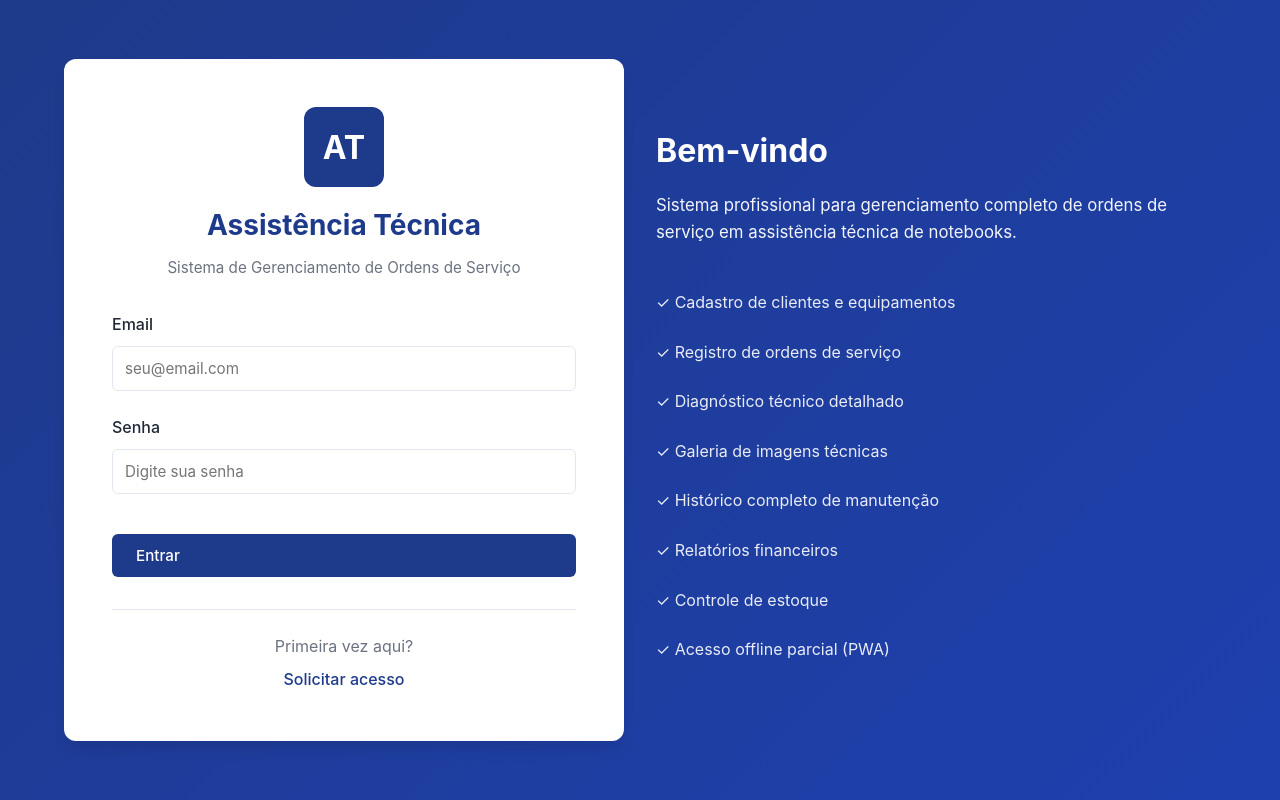
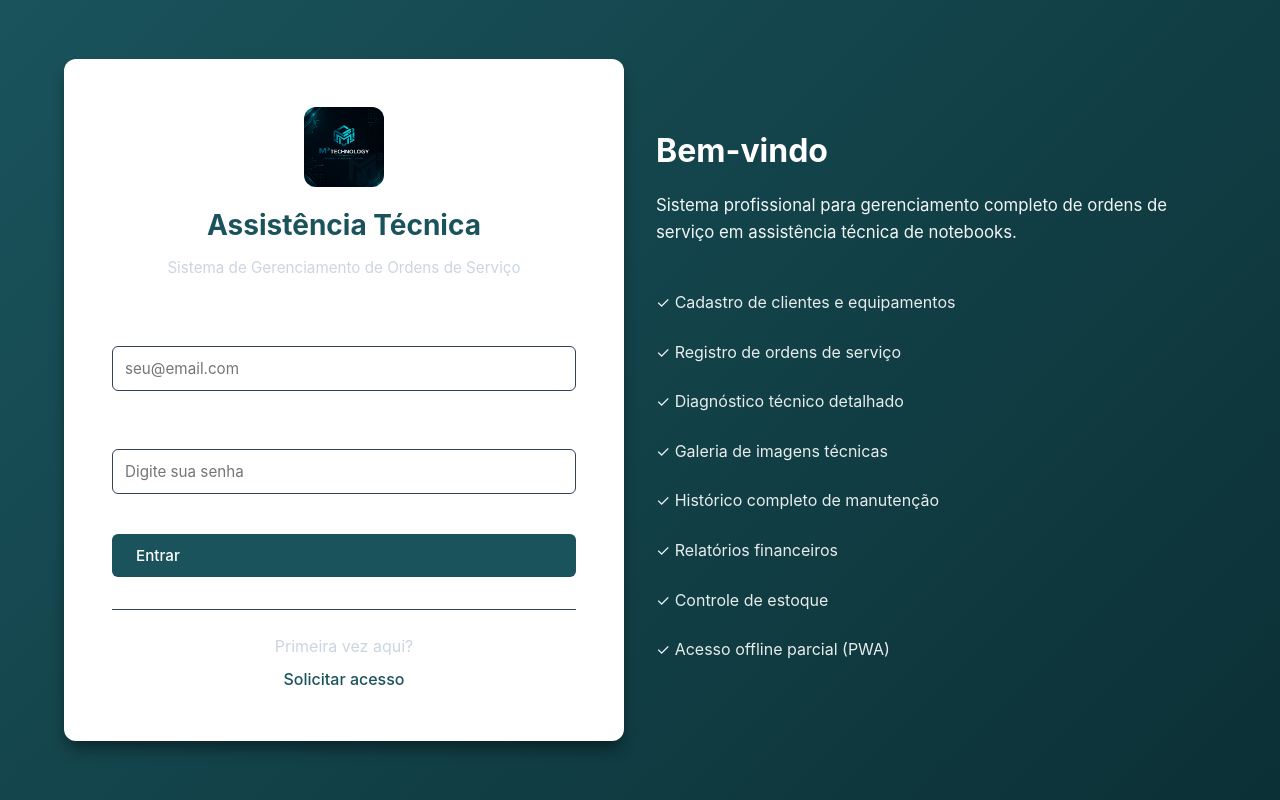
Before and after one commit to SitesEstaticos/assistenciatecnica, a plain HTML site: page index.html in a window 1280 px wide. Drawn offline with nearby package versions, Linux system fonts and the light colour scheme.

Commit message:
modernização das cores do site

```diff
--- a/css/styles.css
+++ b/css/styles.css
@@ -9,21 +9,39 @@
 }
 
 :root {
-    --primary-color: #1e3a8a;
-    --primary-light: #3b82f6;
-    --primary-dark: #1e40af;
-    --secondary-color: #64748b;
-    --success-color: #10b981;
-    --danger-color: #ef4444;
+    --primary-color: #1A535C;
+    /* Azul Petróleo */
+    --primary-light: #4ECDC4;
+    /* Ciano */
+    --primary-dark: #0B3035;
+    /* Azul Petróleo Escuro */
+
+    --secondary-color: #CBD5E1;
+    /* Cinza Claro */
+
+    --success-color: #4ECDC4;
+    /* Ciano */
+    --danger-color: #dc2626;
+    /* Vermelho para alertas */
     --warning-color: #f59e0b;
-    --info-color: #0ea5e9;
-    --light-bg: #f8fafc;
-    --border-color: #e2e8f0;
-    --text-primary: #1f2937;
-    --text-secondary: #6b7280;
-    --shadow-sm: 0 1px 2px 0 rgba(0, 0, 0, 0.05);
-    --shadow-md: 0 4px 6px -1px rgba(0, 0, 0, 0.1);
-    --shadow-lg: 0 10px 15px -3px rgba(0, 0, 0, 0.1);
+    /* Amarelo para avisos */
+    --info-color: #38bdf8;
+    /* Azul informativo */
+
+    --light-bg: #0B1220;
+    /* Grafite Escuro */
+    --border-color: #334155;
+    /* Borda compatível com fundo escuro */
+
+    --text-primary: #FFFFFF;
+    /* Branco */
+    --text-secondary: #CBD5E1;
+    /* Cinza Claro */
+
+    --shadow-sm: 0 1px 2px 0 rgba(0, 0, 0, 0.25);
+    --shadow-md: 0 4px 6px -1px rgba(0, 0, 0, 0.35);
+    --shadow-lg: 0 10px 15px -3px rgba(0, 0, 0, 0.45);
+
     --transition: all 0.3s ease;
 }
 
@@ -75,15 +93,24 @@ body {
 .logo {
     width: 80px;
     height: 80px;
-    background: var(--primary-color);
+    background: white;
     color: white;
     border-radius: 12px;
     display: flex;
     align-items: center;
     justify-content: center;
+    overflow: hidden;
     font-size: 2rem;
     font-weight: bold;
     margin: 0 auto 1rem;
+    box-shadow: inset 0 0 0 1px rgba(30, 58, 138, 0.08);
+}
+
+.logo img {
+    width: 100%;
+    height: 100%;
+    display: block;
+    object-fit: contain;
 }
 
 .login-header h1 {
--- a/index.html
+++ b/index.html
@@ -18,7 +18,9 @@
     <div class="login-container">
         <div class="login-card">
             <div class="login-header">
-                <div class="logo">AT</div>
+                <div class="logo">
+                    <img src="./images/logo com fundo M³.png" alt="Logo da Assistência Técnica" width="80" height="80">
+                </div>
                 <h1>Assistência Técnica</h1>
                 <p>Sistema de Gerenciamento de Ordens de Serviço</p>
             </div>
```
Also changed, not shown: images/logo M³.png (added), images/logo com fundo M³.png (added).
